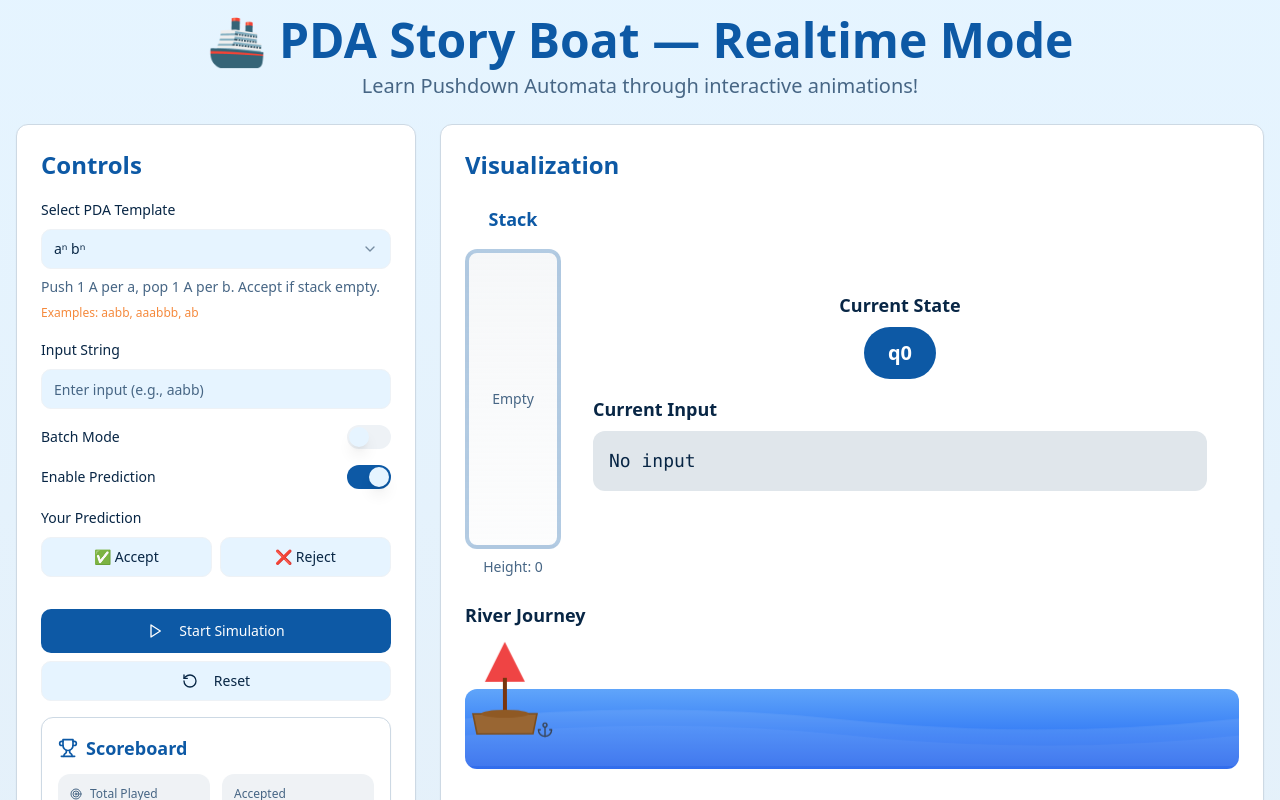
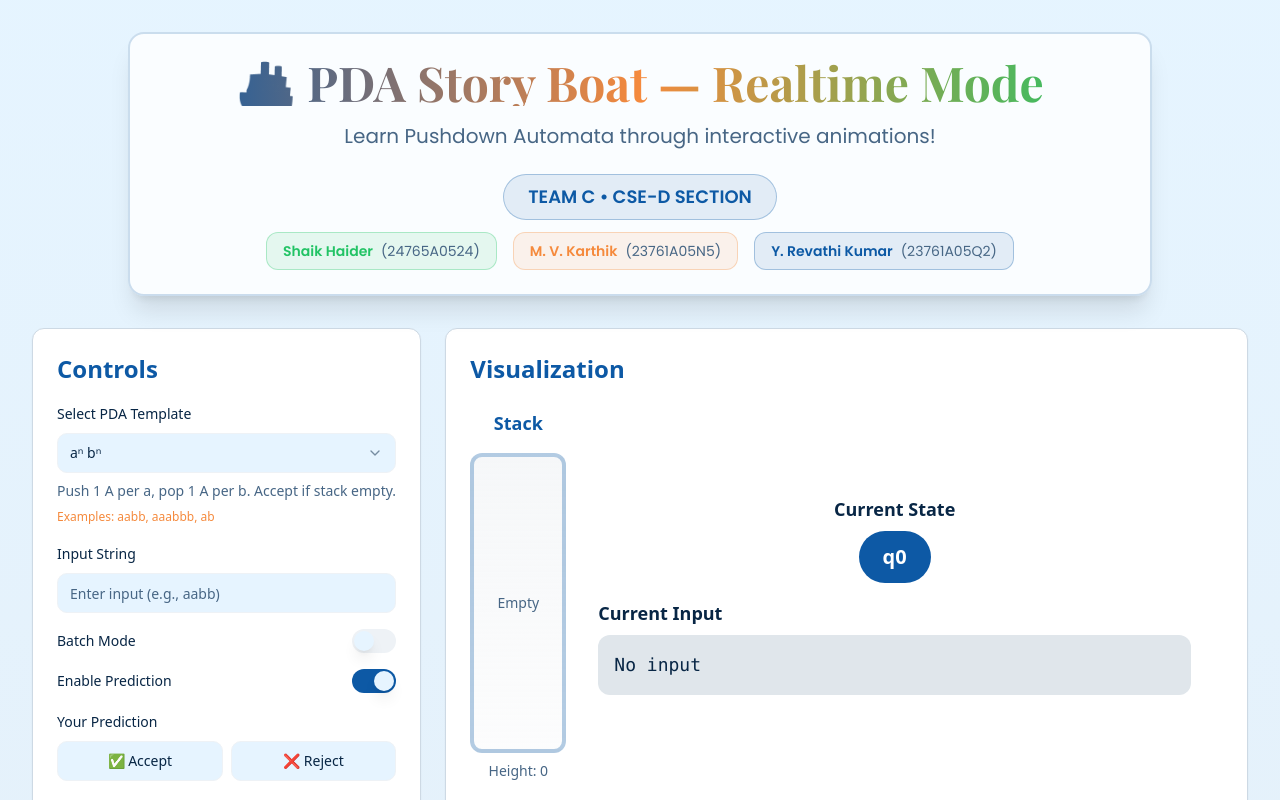
Before and after one commit to vijay122222/pda-boat-adventure, a React (Vite) app: page / in a window 1280 px wide. Shown: the top 800 px of the page. Built offline with nearby package versions, Linux system fonts and the light colour scheme; the HTML template or start-up script is replaced by a standard one.

Commit message:
Add presenter names and team info

```diff
--- a/index.html
+++ b/index.html
@@ -16,6 +16,10 @@
     <meta name="twitter:card" content="summary_large_image" />
     <meta name="twitter:site" content="@lovable_dev" />
     <meta name="twitter:image" content="https://lovable.dev/opengraph-image-p98pqg.png" />
+
+    <link rel="preconnect" href="https://fonts.googleapis.com">
+    <link rel="preconnect" href="https://fonts.gstatic.com" crossorigin>
+    <link href="https://fonts.googleapis.com/css2?family=Poppins:wght@400;600;700&family=Playfair+Display:wght@700&display=swap" rel="stylesheet">
   </head>
 
   <body>
--- a/src/pages/Index.tsx
+++ b/src/pages/Index.tsx
@@ -387,18 +387,41 @@ const Index = () => {
   };
 
   return (
-    <div className="min-h-screen bg-gradient-to-b from-background to-muted/30 p-4">
-      <div className="max-w-7xl mx-auto space-y-6">
-        {/* Header */}
-        <div className="text-center space-y-2">
-          <h1 className="text-4xl md:text-5xl font-bold text-primary">
+    <div className="min-h-screen bg-gradient-to-b from-background to-muted/30 p-4 md:p-8">
+      {/* Team Header */}
+      <header className="mb-8 text-center animate-fade-in">
+        <div className="max-w-5xl mx-auto bg-card/80 backdrop-blur-sm border-2 border-primary/20 rounded-2xl p-6 shadow-xl">
+          <h1 className="font-playfair text-3xl md:text-5xl font-bold bg-gradient-to-r from-primary via-accent to-secondary bg-clip-text text-transparent mb-4 animate-scale-in">
             🚢 PDA Story Boat — Realtime Mode
           </h1>
-          <p className="text-xl text-muted-foreground">
+          <p className="text-lg md:text-xl text-muted-foreground mb-4 font-poppins">
             Learn Pushdown Automata through interactive animations!
           </p>
+          <div className="space-y-3 mt-6">
+            <div className="inline-block bg-primary/10 px-6 py-2 rounded-full border border-primary/30 animate-fade-in" style={{animationDelay: '0.2s'}}>
+              <p className="font-poppins text-base md:text-lg font-semibold text-primary">
+                TEAM C • CSE-D SECTION
+              </p>
+            </div>
+            <div className="flex flex-col md:flex-row justify-center items-center gap-3 md:gap-4 text-xs md:text-sm font-poppins animate-fade-in flex-wrap" style={{animationDelay: '0.4s'}}>
+              <div className="bg-secondary/10 px-4 py-2 rounded-lg border border-secondary/30 hover:scale-105 transition-transform">
+                <span className="font-semibold text-secondary">Shaik Haider</span>
+                <span className="text-muted-foreground ml-2">(24765A0524)</span>
+              </div>
+              <div className="bg-accent/10 px-4 py-2 rounded-lg border border-accent/30 hover:scale-105 transition-transform">
+                <span className="font-semibold text-accent">M. V. Karthik</span>
+                <span className="text-muted-foreground ml-2">(23761A05N5)</span>
+              </div>
+              <div className="bg-primary/10 px-4 py-2 rounded-lg border border-primary/30 hover:scale-105 transition-transform">
+                <span className="font-semibold text-primary">Y. Revathi Kumar</span>
+                <span className="text-muted-foreground ml-2">(23761A05Q2)</span>
+              </div>
+            </div>
+          </div>
         </div>
+      </header>
 
+      <div className="max-w-7xl mx-auto space-y-6">
         {/* Main Game Area */}
         <div className="grid lg:grid-cols-3 gap-6">
           {/* Left: Controls */}
--- a/tailwind.config.ts
+++ b/tailwind.config.ts
@@ -13,6 +13,10 @@ export default {
       },
     },
     extend: {
+      fontFamily: {
+        'poppins': ['Poppins', 'sans-serif'],
+        'playfair': ['Playfair Display', 'serif'],
+      },
       colors: {
         border: "hsl(var(--border))",
         input: "hsl(var(--input))",
```
